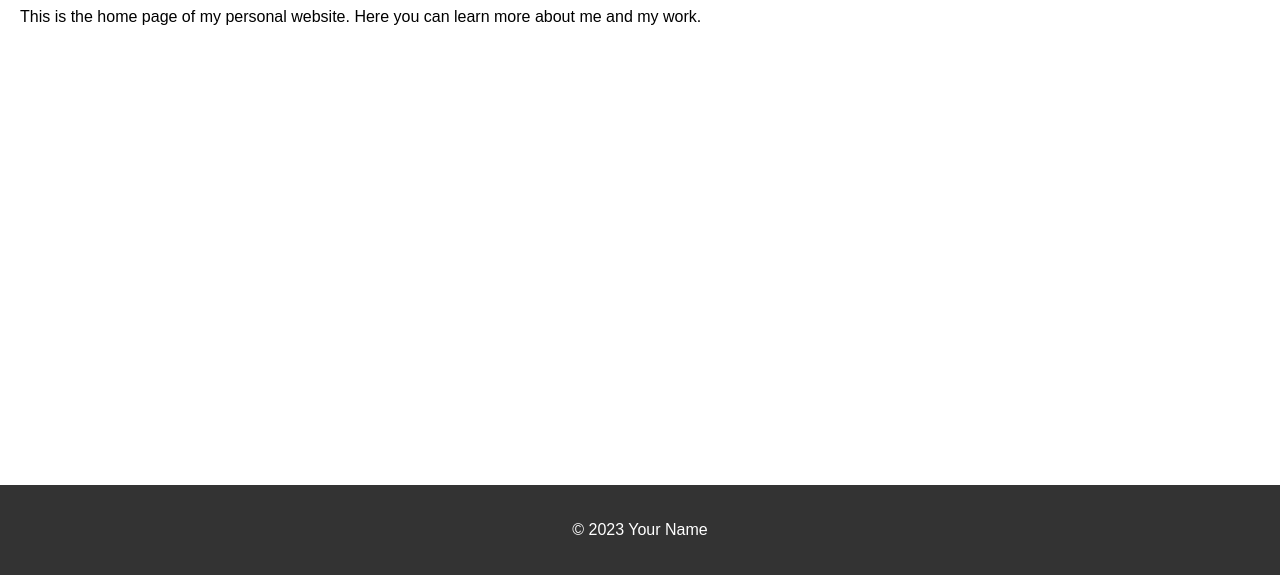
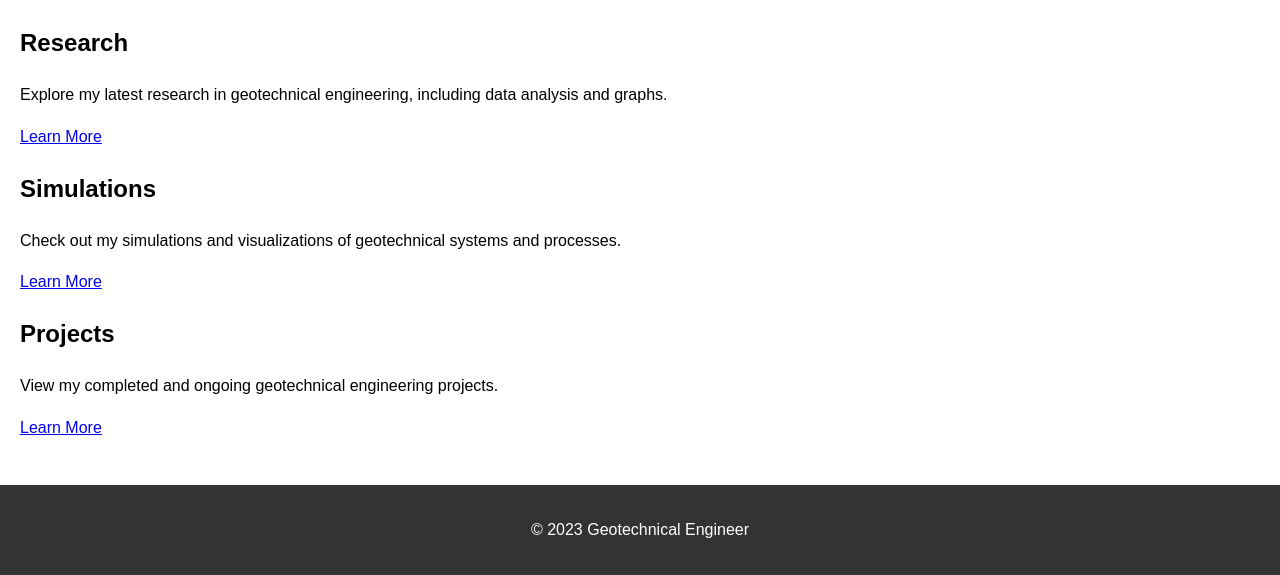
Before and after one commit to sye-jamal/web_v1, a plain HTML site: page index.html in a window 1280 px wide. Shown: the part 225-800 px from the top of the page. Drawn offline with Linux system fonts and the light colour scheme.

Commit message:
Update index.html

```diff
--- a/index.html
+++ b/index.html
@@ -1,10 +1,9 @@
-# Home page
 <!DOCTYPE html>
 <html lang="en">
 <head>
     <meta charset="UTF-8">
     <meta name="viewport" content="width=device-width, initial-scale=1.0">
-    <title>Home</title>
+    <title>Home - Geotechnical Engineer</title>
     <link rel="stylesheet" href="styles.css">
 </head>
 <body>
@@ -18,11 +17,30 @@
         </nav>
     </header>
     <main>
-        <h1>Welcome to My Website</h1>
-        <p>This is the home page of my personal website. Here you can learn more about me and my work.</p>
+        <h1>Welcome to My Geotechnical Engineering Portfolio</h1>
+        <p>I specialize in geotechnical engineering, focusing on research, simulations, and real-world projects. Explore my work below:</p>
+
+        <!-- Grid Layout for Homepage -->
+        <div class="grid-container">
+            <div class="grid-item">
+                <h2>Research</h2>
+                <p>Explore my latest research in geotechnical engineering, including data analysis and graphs.</p>
+                <a href="work.html#research">Learn More</a>
+            </div>
+            <div class="grid-item">
+                <h2>Simulations</h2>
+                <p>Check out my simulations and visualizations of geotechnical systems and processes.</p>
+                <a href="work.html#simulations">Learn More</a>
+            </div>
+            <div class="grid-item">
+                <h2>Projects</h2>
+                <p>View my completed and ongoing geotechnical engineering projects.</p>
+                <a href="work.html#projects">Learn More</a>
+            </div>
+        </div>
     </main>
     <footer>
-        <p>&copy; 2023 Your Name</p>
+        <p>&copy; 2023 Geotechnical Engineer</p>
     </footer>
 </body>
 </html>
```
